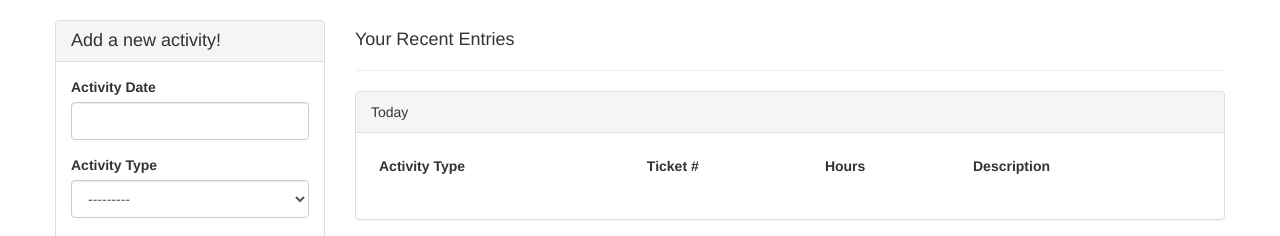
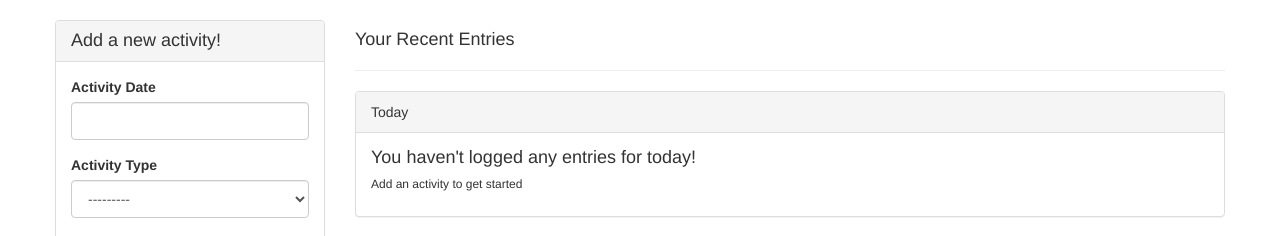
Before and after one commit to hugo506/TimeLogger, a Django app: page / in a window 1280 px wide. Shown: the part 50-286 px from the top of the page. Run offline with Django 3.2, Linux system fonts and the light colour scheme; a user stored in the database is signed in; data comes from the database, SQL or seed files in the repository; lists and menus that the app fills with data are empty.

Commit message:
Updated blank -today- entries

```diff
--- a/templates/activities/dashboard.html
+++ b/templates/activities/dashboard.html
@@ -75,6 +75,7 @@
 
     <div class="panel">
         <div id="today_activities_table" class="panel-heading"> Today </div>
+            {% if results.today %}
             <div class="panel-body">
                 <table class="table table-striped">
                     <thead>
@@ -102,6 +103,10 @@
                     </tbody>
                 </table>
             </div>
+            {% else %}
+                <h4>You haven't logged any entries for today! </h4>
+                <h6>Add an activity to get started</h6>
+            {% endif %}
     </div>
 
     <div class="panel">
```
Lines whose indentation alone changed are shown as unchanged.
